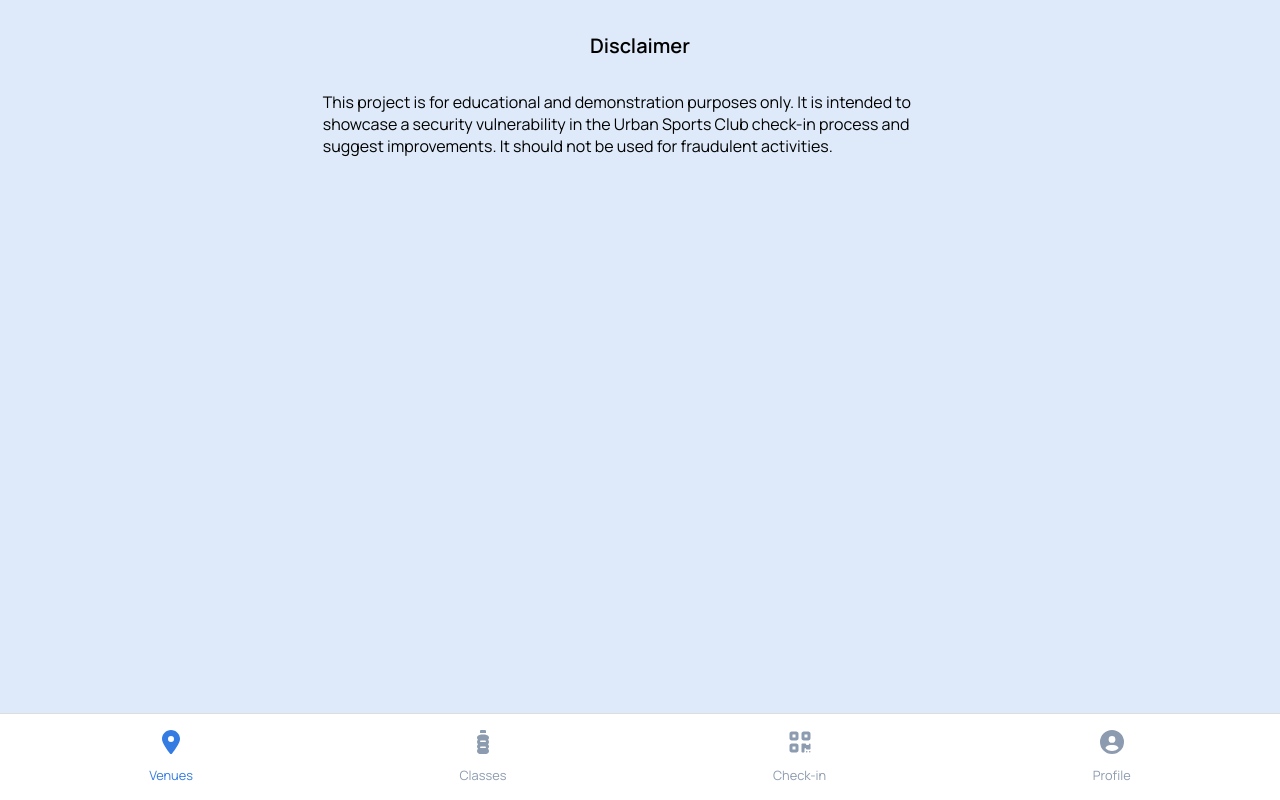
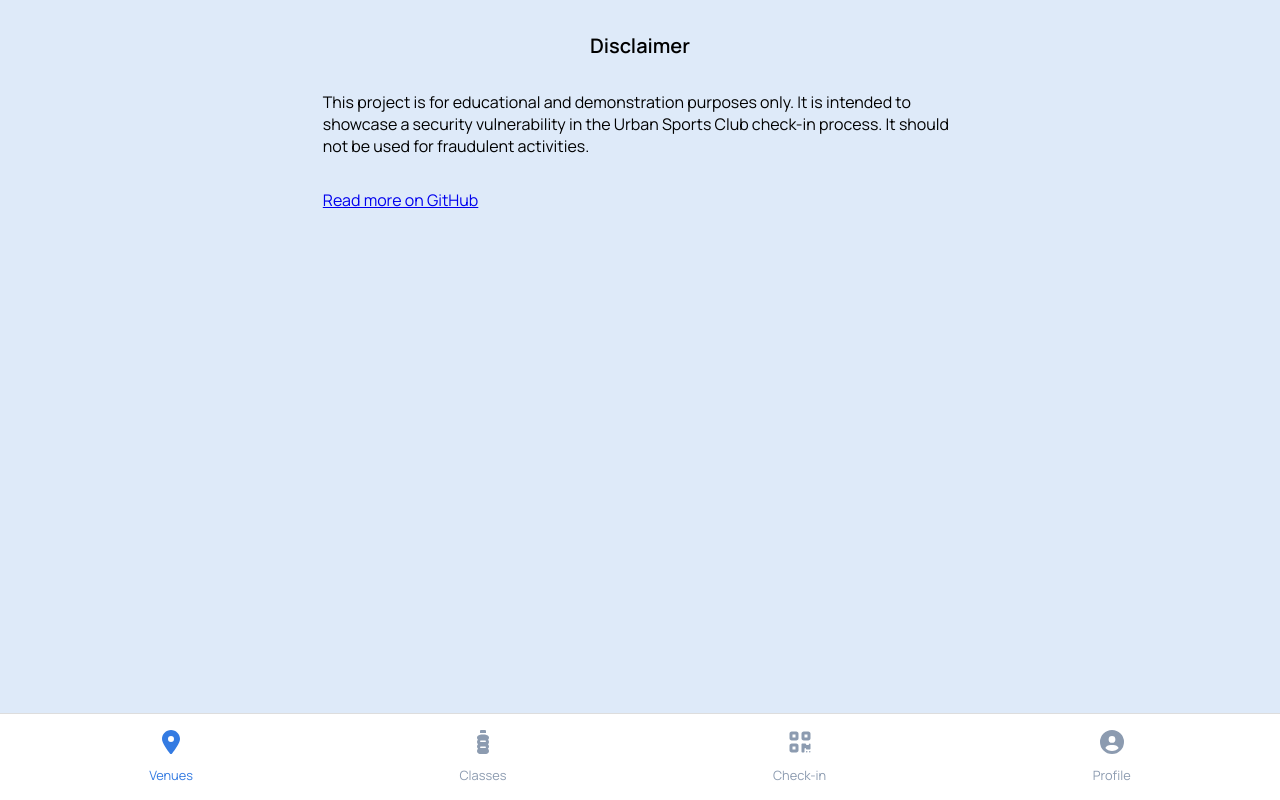
Before and after one commit to z3ru/UrbanSportsHub, a React (Vite) app: page /venues in a window 1280 px wide. Built offline with nearby package versions, Linux system fonts and the light colour scheme.

Commit message:
Add link to GitHub

```diff
--- a/src/pages/VenuesPage/VenuesPage.css
+++ b/src/pages/VenuesPage/VenuesPage.css
@@ -10,3 +10,6 @@
   width: clamp(10rem, 85%, 65ch);
   margin: 0 auto;
 }
+.venues p {
+  margin-bottom: 2rem;
+}
--- a/src/pages/VenuesPage/VenuesPage.jsx
+++ b/src/pages/VenuesPage/VenuesPage.jsx
@@ -5,10 +5,14 @@
     <>
       <h1 className="venues__headline">Disclaimer</h1>
       <div className="venues">
-        This project is for educational and demonstration purposes only. It is
-        intended to showcase a security vulnerability in the Urban Sports Club
-        check-in process and suggest improvements. It should not be used for
-        fraudulent activities.
+        <p>
+          This project is for educational and demonstration purposes only. It is
+          intended to showcase a security vulnerability in the Urban Sports Club
+          check-in process. It should not be used for fraudulent activities.
+        </p>
+        <a href="https://github.com/ericelric/UrbanSportsHub">
+          Read more on GitHub
+        </a>
       </div>
     </>
   );
```
